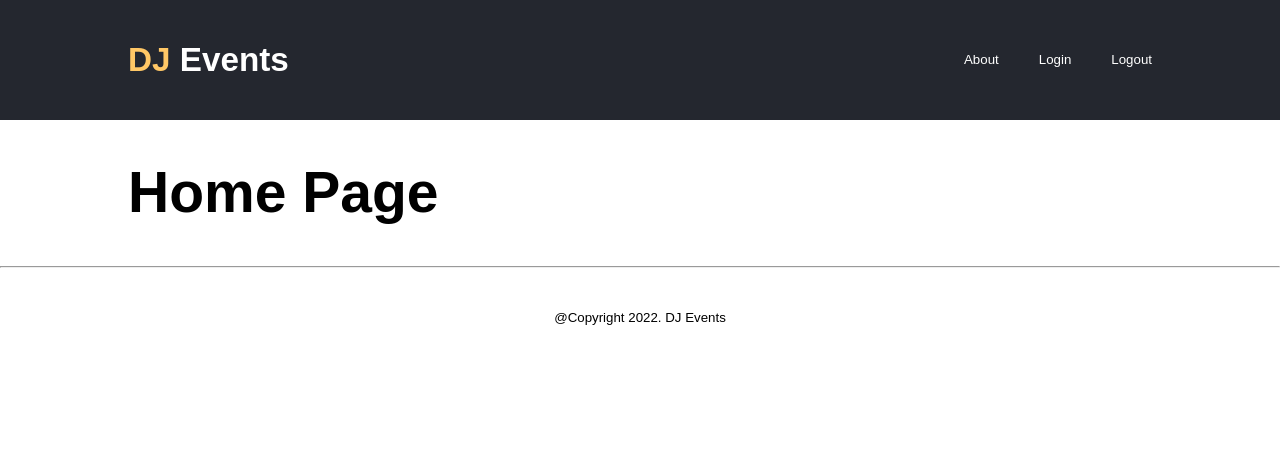
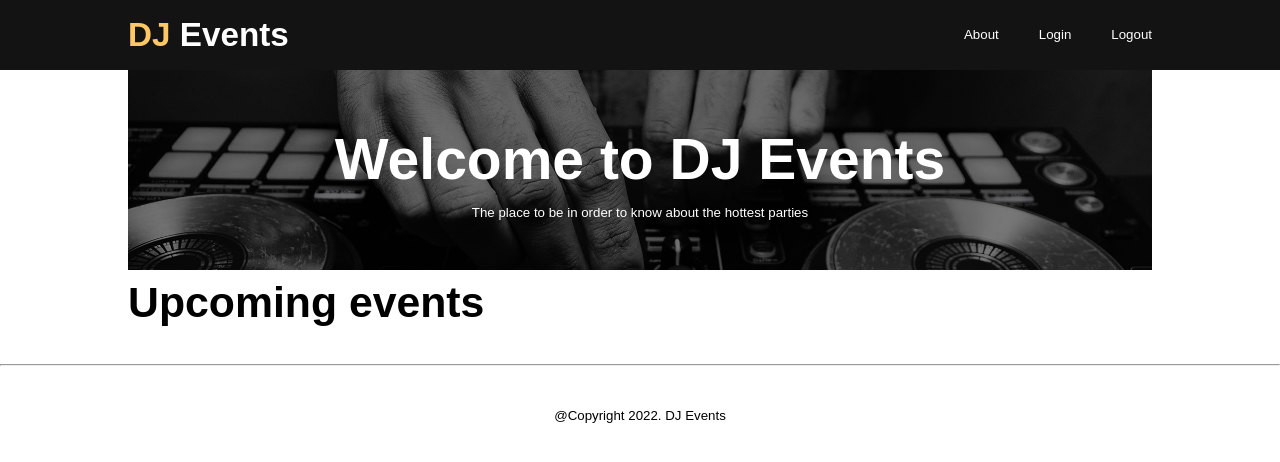
Before and after one commit to VieiraHenrique/NEXT-EVENTS, a Next.js app: page / in a window 1280 px wide. Shown: the top 462 px of the page. Built offline with nearby package versions, Linux system fonts and the light colour scheme.

Commit message:
404 and ShowCase component

```diff
--- /dev/null
+++ b/components/ShowCase.js
@@ -0,0 +1,8 @@
+export default function ShowCase({ title, subtitle, img }) {
+    return (
+        <div style={{ backgroundImage: `linear-gradient(rgba(0, 0, 0, 0.5), rgba(0, 0, 0, 0.5)), url(${img})` }} className="showcase">
+            <h1>{title}</h1>
+            <p>{subtitle}</p>
+        </div>
+    );
+}
--- a/pages/index.js
+++ b/pages/index.js
@@ -1,7 +1,10 @@
+import ShowCase from "../components/ShowCase";
+
 export default function HomePage() {
     return (
         <div>
-            <h1>Home Page</h1>
+            <ShowCase title={"Welcome to DJ Events"} subtitle={"The place to be in order to know about the hottest parties"} img={"/images/home-cover.jpg"} />
+            <h2>Upcoming events</h2>
         </div>
     );
 }
--- a/styles/components/_Layout.scss
+++ b/styles/components/_Layout.scss
@@ -1,7 +1,7 @@
 .header {
     @include container($ipadPro);
-    background-color: rgb(36, 39, 47);
-    height: 120px;
+    background-color: rgb(19, 19, 19);
+    height: 70px;
 
     .wrapper {
         height: 100%;
@@ -43,7 +43,7 @@
 
 .mainContainer {
     @include container($ipadPro);
-    margin: 30px 0;
+    margin: 0 0 30px;
 }
 
 .footer {
--- /dev/null
+++ b/styles/components/_ShowCase.scss
@@ -0,0 +1,13 @@
+.showcase {
+    height: 200px;
+    background-position: center center;
+    background-size: cover;
+    color: #fff;
+    text-align: center;
+    display: flex;
+    justify-content: center;
+    flex-direction: column;
+    align-items: center;
+
+    background-image: linear-gradient(rgba(0, 0, 0, 0.5), rgba(0, 0, 0, 0.5)), url("/images/home-cover.jpg");
+}
--- a/styles/styles.scss
+++ b/styles/styles.scss
@@ -11,3 +11,4 @@
 
 @import "./components/Layout";
 @import "./components/FourOFour";
+@import "./components/ShowCase";
```
Also changed, not shown: public/images/home-cover.jpg (added).
